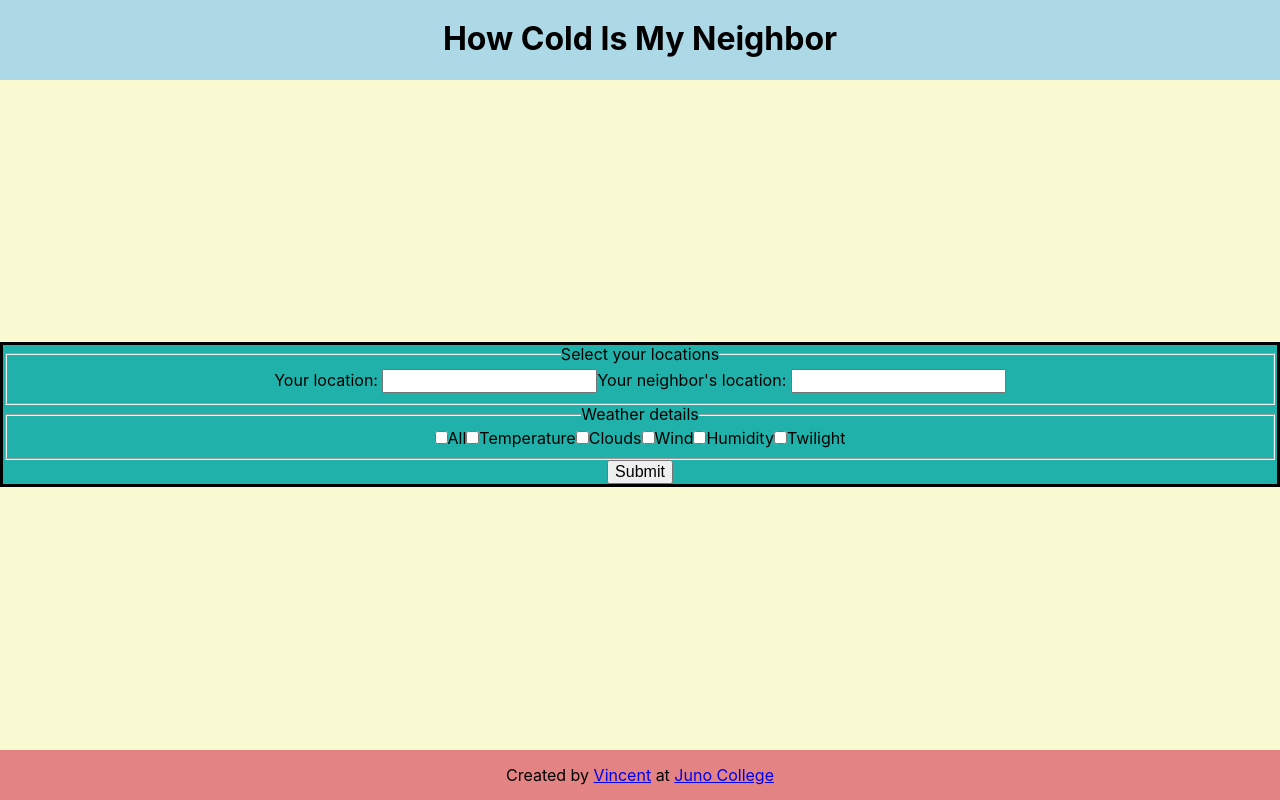
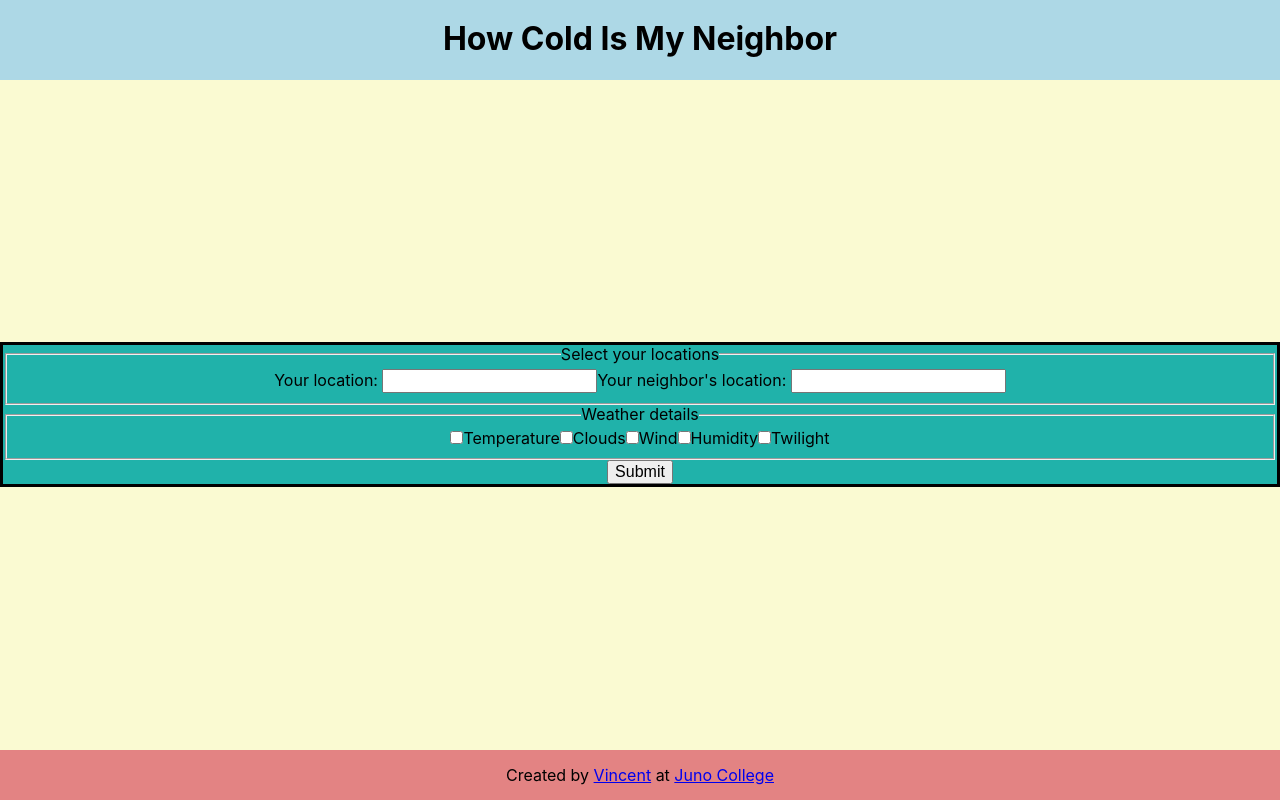
Before and after one commit to vinni-cmd/how-cold-is-my-neighbor, a React (Create React App) app: page / in a window 1280 px wide. Built offline with nearby package versions, Linux system fonts and the light colour scheme.

Commit message:
create weather details state & control inputs

```diff
--- a/src/Components/Form/Form.js
+++ b/src/Components/Form/Form.js
@@ -5,14 +5,25 @@ const Form = ({ handleFormSubmission }) => {
   const [userCity, setUserCity] = useState('');
   const [neighborCity, setNeighborCity] = useState('');
   // control states checed useState(false) and in input chekced={statenamehere}
+  const [weatherDetails, setWeatherDetails] = useState({
+    temp: false,
+    cloudCover: false,
+    wind: false,
+    humidity: false,
+    twilight: false,
+  });
+
+  const handleInputChange = (e) => {
+    const { name, checked } = e.target
+    setWeatherDetails({
+      ...weatherDetails,
+      [name]: checked,
+    })
+  }
 
   const handleSubmit = (e) => {
     e.preventDefault();
-    const form = e.target;
-    const formData = new FormData(form);
-    const formDataObj = Object.fromEntries(formData.entries());
-    console.log('Form Data', formDataObj)
-    // return {userCity, neighborCity, weatherDetails}
+    return { userCity, neighborCity, weatherDetails }
   }
 
   return (
@@ -33,17 +44,17 @@ const Form = ({ handleFormSubmission }) => {
       </fieldset>
       <fieldset>
         <legend>Weather details</legend>
-        <input type="checkbox" name="allWeather" id="allWeather" />
-        <label htmlFor="allWeather">All</label>
-        <input type="checkbox" name="temp" id="temp" />
+        {/* <input type="checkbox" name="allWeather" id="allWeather" />
+        <label htmlFor="allWeather">All</label> */}
+        <input type="checkbox" name="temp" id="temp" checked={weatherDetails.temp} onChange={handleInputChange} />
         <label htmlFor="temp">Temperature</label>
-        <input type="checkbox" name="cloudCover" id="cloudCover" />
+        <input type="checkbox" name="cloudCover" id="cloudCover" checked={weatherDetails.cloudCover} onChange={handleInputChange} />
         <label htmlFor="cloudCover">Clouds</label>
-        <input type="checkbox" name="wind" id="wind" />
+        <input type="checkbox" name="wind" id="wind" checked={weatherDetails.wind} onChange={handleInputChange} />
         <label htmlFor="wind">Wind</label>
-        <input type="checkbox" name="wind" id="wind" />
-        <label htmlFor="wind">Humidity</label>
-        <input type="checkbox" name="twilight" id="twilight" />
+        <input type="checkbox" name="humidity" id="humidity" checked={weatherDetails.humidity} onChange={handleInputChange} />
+        <label htmlFor="humidity">Humidity</label>
+        <input type="checkbox" name="twilight" id="twilight" checked={weatherDetails.twilight} onChange={handleInputChange} />
         <label htmlFor="twilight">Twilight</label>
       </fieldset>
       {/* <fieldset>
```
